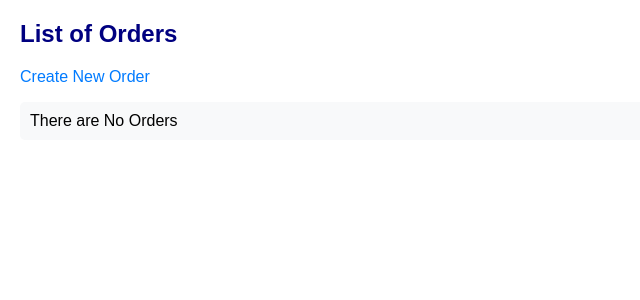
After one commit to evancady/IS-4460-Group-8-Project-Spring-2024, a Django app: page /mainwebsite/orders/ in a window 1280 px wide. The commit adds this page. Shown: the top 300 px of the page, without its empty margins (0-640 px from the left). Run offline with Django 5.2, Linux system fonts and the light colour scheme; data that the repository does not hold is empty.

Commit message:
Added urls, views, and order templates

```diff
--- a/GroupProject/skiwebsite/mainwebsite/urls.py
+++ b/GroupProject/skiwebsite/mainwebsite/urls.py
@@ -1,6 +1,7 @@
 from django.contrib import admin
 from django.urls import path, include
 from mainwebsite import views
+
 
 urlpatterns = [
     path('admin/', admin.site.urls),
@@ -14,6 +15,11 @@ urlpatterns = [
     path('customers/add/', views.CustomerAdd.as_view(), name='customer_add'),
     path('customers/edit/<int:pk>/', views.CustomerUpdate.as_view(), name='customer_edit'),
     path('customers/delete/<int:pk>/', views.CustomerDelete.as_view(), name='customer_delete'),
+    # Order URLs
+    path('orders/', views.OrderList.as_view(), name='order_list'),
+    path('orders/add/', views.OrderAdd.as_view(), name='order_add'),
+    path('orders/add/', views.OrderAdd.as_view(), name='order_form'),
+    path('orders/delete/<int:pk>/', views.EmployeeDelete.as_view(), name='employee_delete'),
 
 
 
--- a/GroupProject/skiwebsite/mainwebsite/views.py
+++ b/GroupProject/skiwebsite/mainwebsite/views.py
@@ -1,6 +1,6 @@
 from mainwebsite.models import Employee, Customer, Order, Product
-from mainwebsite.forms import EmployeeForm, CustomerForm
-from .serializers import EmployeeSerializer, CustomerSerializer
+from mainwebsite.forms import EmployeeForm, CustomerForm, OrderForm
+from .serializers import EmployeeSerializer, CustomerSerializer, OrderSerializer
 from rest_framework import generics
 from django.shortcuts import render, get_object_or_404, redirect
 from django.views import View
@@ -8,6 +8,7 @@ from django import forms
 from django.views.generic import FormView
 from django.views.generic import ListView
 from django.db.models import Sum, Count
+
 
 
 class EmployeeListCreateAPIView(generics.ListCreateAPIView):
@@ -148,3 +149,44 @@ class ProductPopularityReportView(ListView):
             total_sold=Sum('orderline__quantity'),
             orders_count=Count('orderline'),
         ).order_by('-total_sold')
+
+
+class OrderList(View):
+    def get(self, request):
+        orders = Order.objects.all()
+        return render(request, 'orders/order_list.html', {'orders': orders})
+
+
+class OrderAdd(View):
+    def get(self, request):
+        form = OrderForm()
+        return render(request, 'orders/order_add.html', {'form': form})
+
+    def post(self, request):
+        form = OrderForm(request.POST)
+        if form.is_valid():
+            form.save()
+            return redirect('order_list')
+        return render(request, 'orders/order_add.html', {'form': form})
+
+
+class OrderDelete(View):
+    def get(self, request, pk):
+        order = get_object_or_404(Employee, pk=pk)
+        order.delete()
+        return redirect('order_list')
+
+
+class OrderUpdate(View):
+    def get(self, request, pk):
+        order = get_object_or_404(Order, pk=pk)
+        form = OrderForm(instance=order)
+        return render(request, 'orders/order_update.html', {'form': form, 'order': order})
+
+    def post(self, request, pk):
+        order = get_object_or_404(Order, pk=pk)
+        form = OrderForm(request.POST, instance=order)
+        if form.is_valid():
+            form.save()
+            return redirect('order_list')
+        return render(request, 'orders/order_update.html', {'form': form, 'order': order})
--- a/GroupProject/skiwebsite/templates/customers/customer_add.html
+++ b/GroupProject/skiwebsite/templates/customers/customer_add.html
@@ -42,6 +42,7 @@
         {{ form.as_p }}
         <button type="submit" class="form-submit">Save Customer</button>
     </form>
+    <a href="javascript:void(0)" onclick="window.history.back()">Back to Previous Page</a>
 
 {% endblock %}
 
--- /dev/null
+++ b/GroupProject/skiwebsite/templates/orders/order_list.html
@@ -0,0 +1,57 @@
+<!DOCTYPE html>
+<html lang="en">
+<head>
+    <meta charset="UTF-8">
+    <title>Orders</title>
+    <style>
+        body {
+            font-family: Arial, sans-serif;
+            margin: 20px;
+        }
+
+        h2 {
+            color: navy;
+        }
+
+        a {
+            color: #007bff;
+            text-decoration: none;
+        }
+
+        a:hover {
+            text-decoration: underline;
+        }
+
+        ul {
+            list-style-type: none;
+            padding: 0;
+        }
+
+        li {
+            margin-bottom: 10px;
+            background-color: #f8f9fa;
+            padding: 10px;
+            border-radius: 5px;
+        }
+    </style>
+</head>
+<body>
+
+{% block content %}
+    <h2>List of Orders</h2>
+    <a href="{% url 'order_form' %}">Create New Order</a>
+    <ul>
+        {% for order in orders %}
+            <li>
+                {{ order.cust_id_id }} {{ order.total_price }} {{ order.order_date }}
+                - <a href="{% url 'order_edit' order.pk %}">Edit</a>
+                - <a href="{% url 'order_delete' order.pk %}">Delete</a>
+            </li>
+        {% empty %}
+            <li>There are No Orders</li>
+        {% endfor %}
+    </ul>
+{% endblock %}
+
+</body>
+</html>
```
Also changed, not shown: GroupProject/skiwebsite/templates/orders/order_add.html (added, +71 -0 lines), GroupProject/skiwebsite/templates/orders/order_update.html (added, +10 -0 lines).
